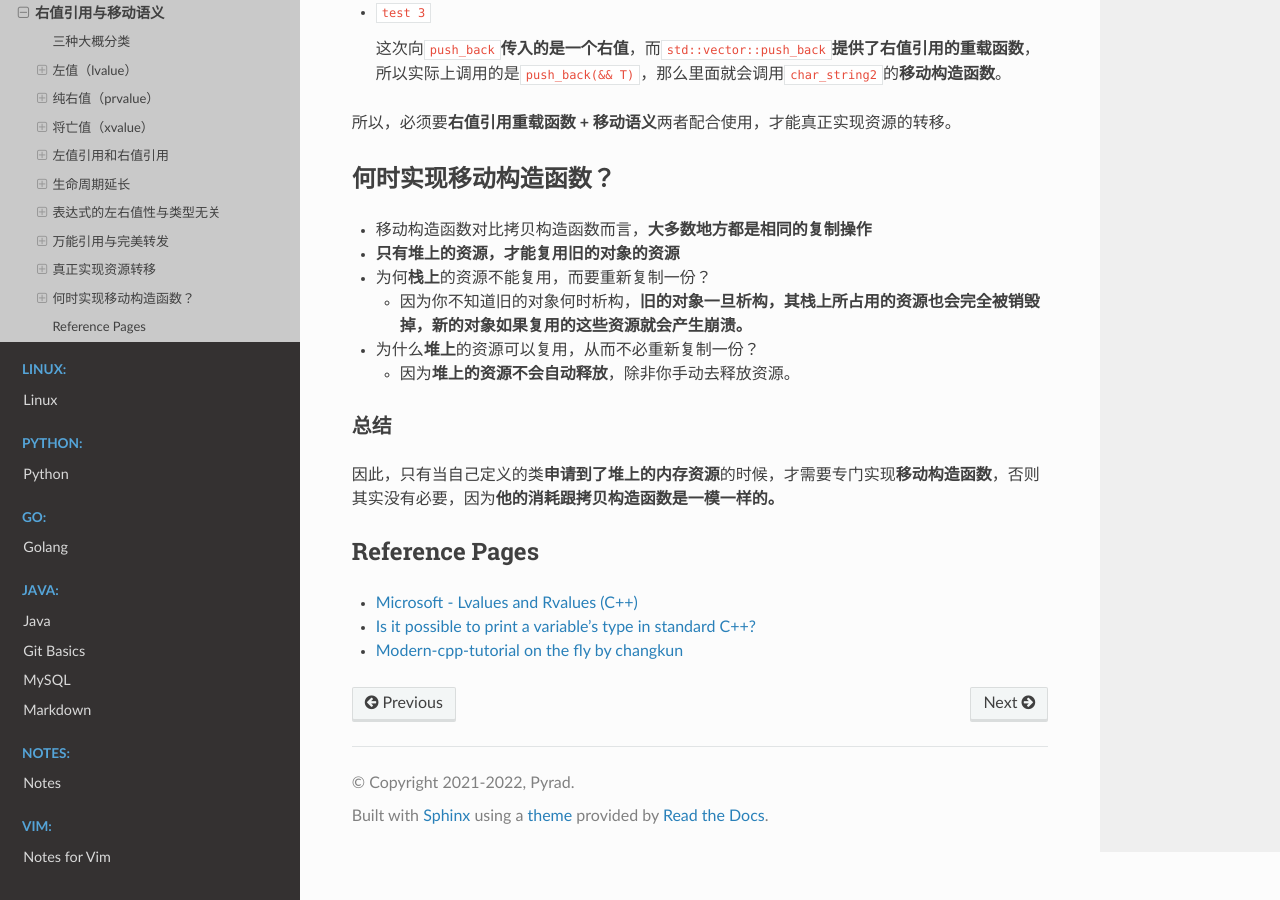
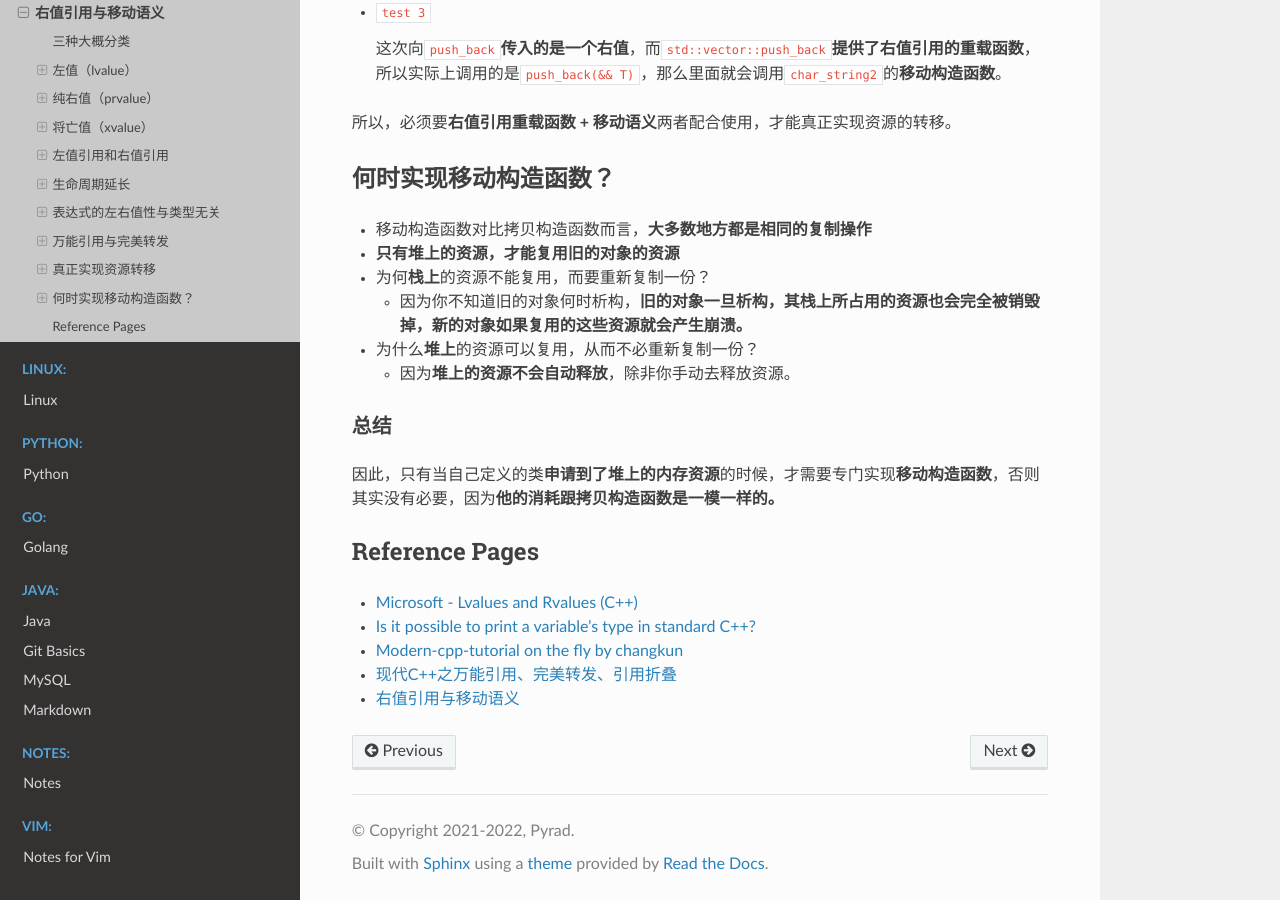
Before and after one commit to Pyrad/pyradnotes, a Sphinx documentation site: the page built from source/CPP/LvalueRvalue.md, in a window 1280 px wide and 900 px high, scrolled down 17281 px. Built offline with Sphinx 7.4.7 and the Read the Docs theme 2.0.0, drawn with Linux system fonts in a browser that asks for light colours.

Commit message:
Add 2 reference URLs

```diff
--- a/source/CPP/LvalueRvalue.md
+++ b/source/CPP/LvalueRvalue.md
@@ -885,3 +885,5 @@ Move constructor of char_string2(fish)
 - [Microsoft - Lvalues and Rvalues (C++)](https://docs.microsoft.com/en-us/cpp/cpp/lvalues-and-rvalues-visual-cpp?view=msvc-170)
 - [Is it possible to print a variable's type in standard C++?](https://newbedev.com/is-it-possible-to-print-a-variable-s-type-in-standard-c/#)
 - [Modern-cpp-tutorial on the fly by changkun](https://github.com/changkun/modern-cpp-tutorial)
+-  [现代C++之万能引用、完美转发、引用折叠](https://zhuanlan.zhihu.com/p/99524127)
+- [右值引用与移动语义](https://zhuanlan.zhihu.com/p/545494408)
```
